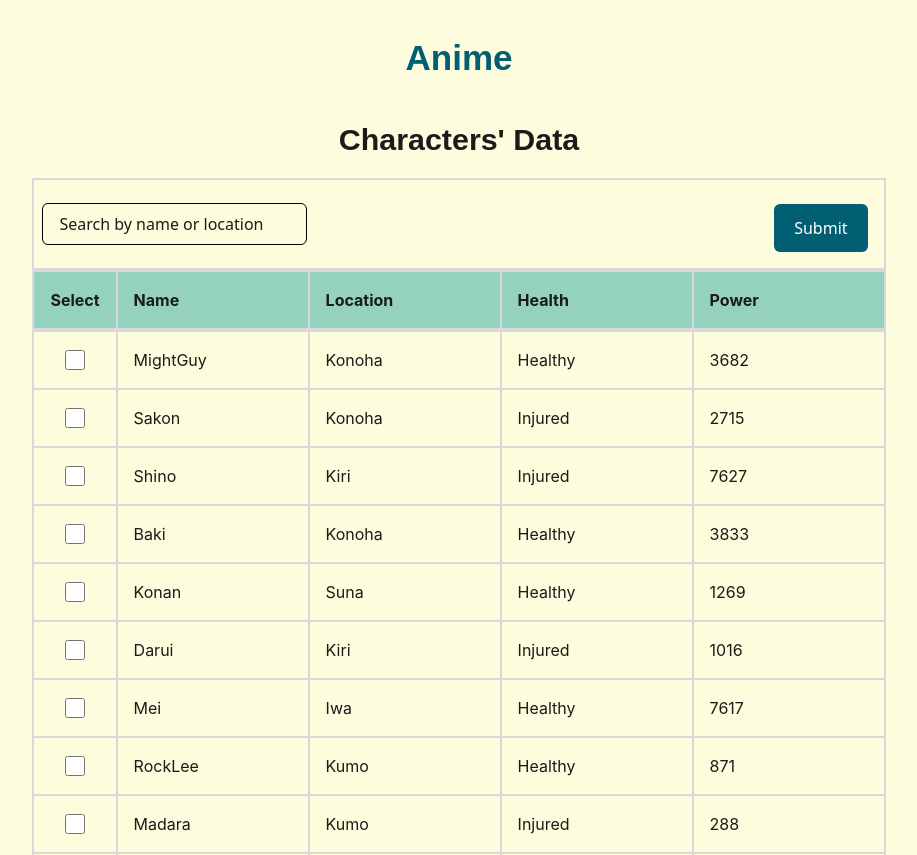
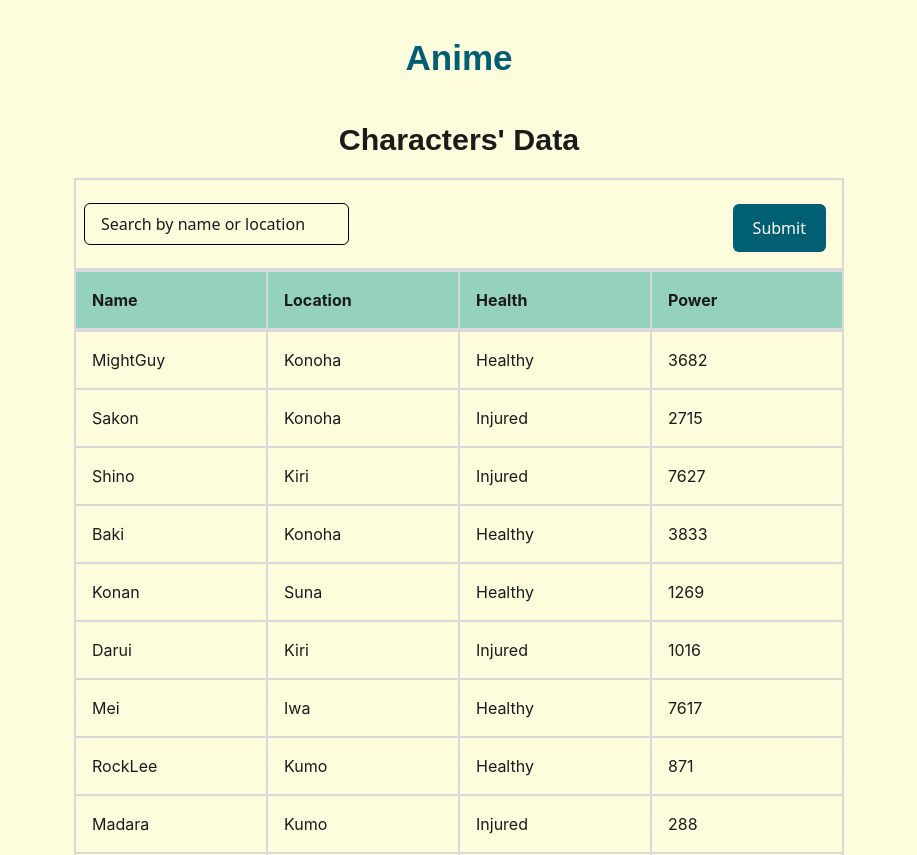
Before and after one commit to MazahirHaroon/table-data-management, a React (Vite) app: page / in a window 1280 px wide. Shown: the whole page, without its empty margins (181-1098 px from the left). Built offline with nearby package versions, Linux system fonts and the light colour scheme; data requests are answered from the project's data file.

Commit message:
refactor: integrate TableFeatureContext and refactor table, header, and row to consume it

```diff
--- a/src/components/Table/header.tsx
+++ b/src/components/Table/header.tsx
@@ -1,14 +1,21 @@
-import { memo } from 'react';
+import { useContext, memo } from 'react';
+
+import { TableFeatureContext } from '@context/tableFeatureContext';
 
 interface HeaderProps {
   headers: (string | number | symbol)[];
-  selectLabel?: string;
 }
 
-export const Header = ({ headers, selectLabel }: HeaderProps) => (
+export const Header = ({ headers }: HeaderProps) => {
+  const { selectLabel, toggleSelection } = useContext(TableFeatureContext);
+
+  const showSelect =
+    typeof selectLabel !== 'undefined' || typeof toggleSelection === 'function';
+
+  return (
     <thead className='sticky top-0'>
       <tr>
-      {typeof selectLabel !== 'undefined' && (
+        {showSelect && (
           <th className='border-2 border-table-border font-family-body text-text-color-subheading bg-primary-light p-4 w-2 text-center'>
             {selectLabel}
           </th>
@@ -24,5 +31,6 @@ export const Header = ({ headers, selectLabel }: HeaderProps) => (
       </tr>
     </thead>
   );
+};
 
 export default memo(Header);
--- a/src/components/Table/index.tsx
+++ b/src/components/Table/index.tsx
@@ -1,5 +1,7 @@
 import React, { useState, useRef, useEffect, useCallback } from 'react';
-import type { TableIdKey } from '@typesData/characters';
+
+import type { TableIdKey } from '@typesData/table';
+
 import Header from './header';
 import Row from './row';
 
@@ -12,8 +14,6 @@ interface TableProps<T extends { id: TableIdKey }> {
   itemHeight?: number;
   overscan?: number;
   scrollToTopSignal?: number;
-  selectedIds?: Set<TableIdKey>;
-  toggleSelection?: (id: TableIdKey) => void;
 }
 
 export const Table = <T extends { id: TableIdKey }>({
@@ -25,8 +25,6 @@ export const Table = <T extends { id: TableIdKey }>({
   itemHeight = 58,
   overscan = 5,
   scrollToTopSignal,
-  selectedIds,
-  toggleSelection,
 }: TableProps<T>) => {
   const [scrollTop, setScrollTop] = useState<number>(0);
   const [containerHeight, setContainerHeight] = useState<number>(0);
@@ -87,14 +85,6 @@ export const Table = <T extends { id: TableIdKey }>({
     setScrollTop(0);
   }, [scrollToTopSignal]);
 
-  const selectionProps = (id: TableIdKey) =>
-    selectedIds && typeof toggleSelection === 'function'
-      ? {
-          selected: selectedIds.has(id),
-          onToggleSelect: () => toggleSelection(id),
-        }
-      : {};
-
   return (
     <div className='flex flex-col'>
       <div
@@ -111,7 +101,7 @@ export const Table = <T extends { id: TableIdKey }>({
             {caption}
           </caption>
 
-          <Header headers={headers} selectLabel={'Select'} />
+          <Header headers={headers} />
 
           <tbody>
             {topSpacerHeight > 0 && (
@@ -126,7 +116,6 @@ export const Table = <T extends { id: TableIdKey }>({
                 headers={headers}
                 row={row}
                 itemHeight={itemHeight}
-                {...selectionProps(row.id)}
               />
             ))}
 
--- a/src/components/Table/row.tsx
+++ b/src/components/Table/row.tsx
@@ -1,24 +1,26 @@
-import type { TableIdKey } from '@typesData/characters';
-import { memo } from 'react';
-import { CheckBox } from '../customUI';
+import { useContext, memo } from 'react';
+
+import type { TableIdKey } from '@typesData/table';
+import { TableFeatureContext } from '@context/tableFeatureContext';
+
+import { CheckBox } from '@custom-ui';
 
 interface RowProps<T extends { id: TableIdKey }> {
   headers: (string | number | symbol)[];
   row: T;
   itemHeight: number;
-  selected?: boolean;
-  onToggleSelect?: () => void;
 }
 
 export const Row = <T extends { id: TableIdKey }>({
   headers,
   row,
   itemHeight,
-  selected,
-  onToggleSelect,
 }: RowProps<T>) => {
+  const { selectedIds, toggleSelection } = useContext(TableFeatureContext);
+
+  const selected = selectedIds ? selectedIds.has(row.id) : undefined;
   const showCheckbox =
-    typeof selected !== 'undefined' && typeof onToggleSelect === 'function';
+    typeof selected !== 'undefined' && typeof toggleSelection === 'function';
 
   return (
     <tr key={row.id} style={{ height: itemHeight }}>
@@ -29,7 +31,7 @@ export const Row = <T extends { id: TableIdKey }>({
             label='Select character details row'
             hideLabel={true}
             checked={selected}
-            onChange={onToggleSelect}
+            onChange={() => toggleSelection(row.id)}
           />
         </td>
       )}
```
Lines whose indentation alone changed are shown as unchanged.
